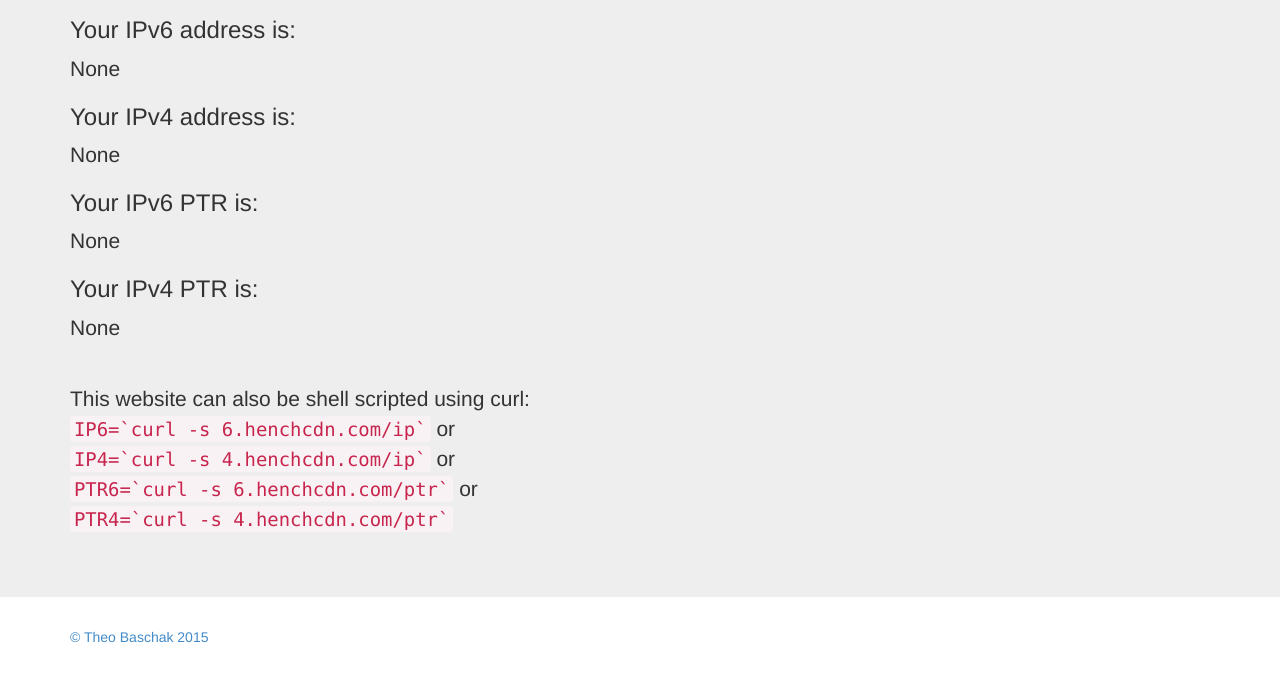
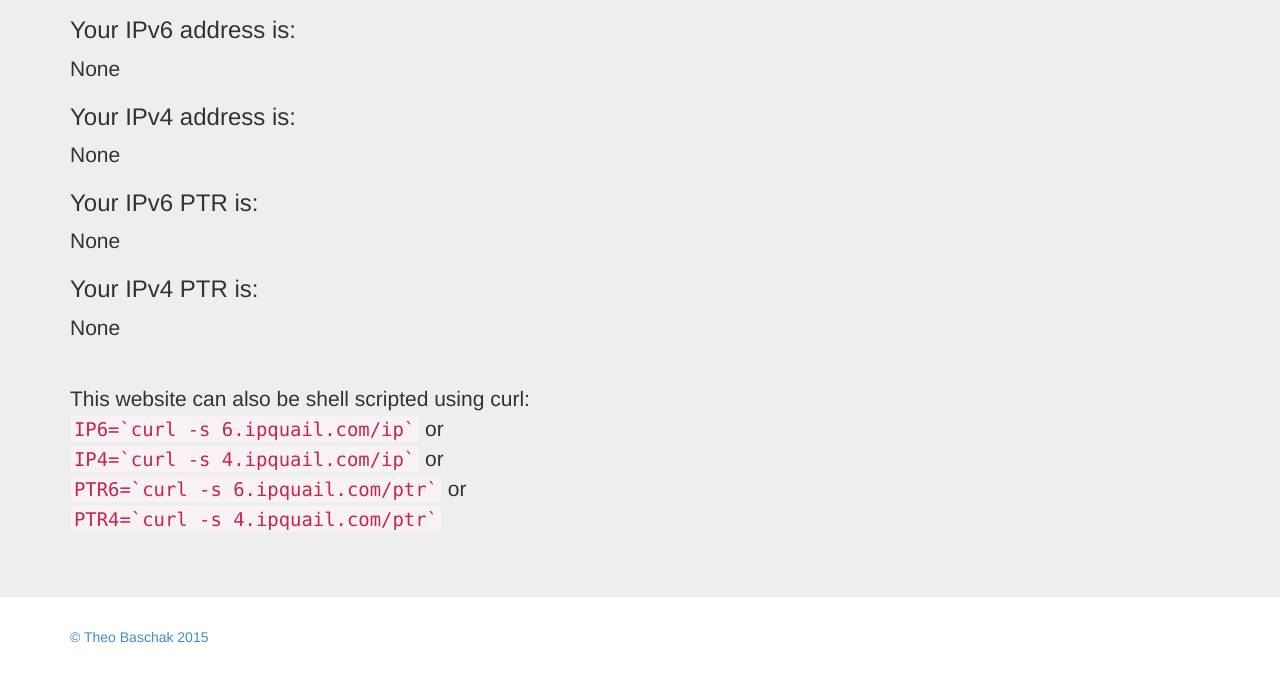
Before and after one commit to tbaschak/ipquail-go, a plain HTML site: page ipquail/public/index.html in a window 1280 px wide. Shown: the part 230-907 px from the top of the page. Drawn offline with nearby package versions, Linux system fonts and the light colour scheme; no server answers.

Commit message:
move to production domain

```diff
--- a/ipquail/public/index.html
+++ b/ipquail/public/index.html
@@ -41,10 +41,10 @@
                 <h3>Your IPv4 PTR is:</h3>
                 <p id="ipv4ptr">None</p>
                 <hr>
-                <p>This website can also be shell scripted using curl:<br><code>IP6=`curl -s 6.henchcdn.com/ip`</code> or
-                <br><code>IP4=`curl -s 4.henchcdn.com/ip`</code> or
-                <br><code>PTR6=`curl -s 6.henchcdn.com/ptr`</code> or
-                <br><code>PTR4=`curl -s 4.henchcdn.com/ptr`</code></p>
+                <p>This website can also be shell scripted using curl:<br><code>IP6=`curl -s 6.ipquail.com/ip`</code> or
+                <br><code>IP4=`curl -s 4.ipquail.com/ip`</code> or
+                <br><code>PTR6=`curl -s 6.ipquail.com/ptr`</code> or
+                <br><code>PTR4=`curl -s 4.ipquail.com/ptr`</code></p>
             </div>
             <div class="col-xs-4 col-sm-4">
                 <img class="img-responsive" src="assets/img/bird.png" alt="A Funny Bird"/>
@@ -65,16 +65,16 @@
 
     <script type="text/javascript" language="javascript">
     $(document).ready(function() {
-      $.getJSON('http://6.henchcdn.com/api/ip', function(ab) {
+      $.getJSON('http://6.ipquail.com/api/ip', function(ab) {
         $('#ipv6').html('<code>' + ab.ip + '</code>');
       });
-      $.getJSON('http://4.henchcdn.com/api/ip', function(ac) {
+      $.getJSON('http://4.ipquail.com/api/ip', function(ac) {
         $('#ipv4').html('<code>' + ac.ip + '</code>');
       });
-      $.getJSON('http://6.henchcdn.com/api/ptr', function(ad) {
+      $.getJSON('http://6.ipquail.com/api/ptr', function(ad) {
         $('#ipv6ptr').html('<code>' + ad.ptr + '</code>');
       });
-      $.getJSON('http://4.henchcdn.com/api/ptr', function(ae) {
+      $.getJSON('http://4.ipquail.com/api/ptr', function(ae) {
         $('#ipv4ptr').html('<code>' + ae.ptr + '</code>');
       });
     });
```
